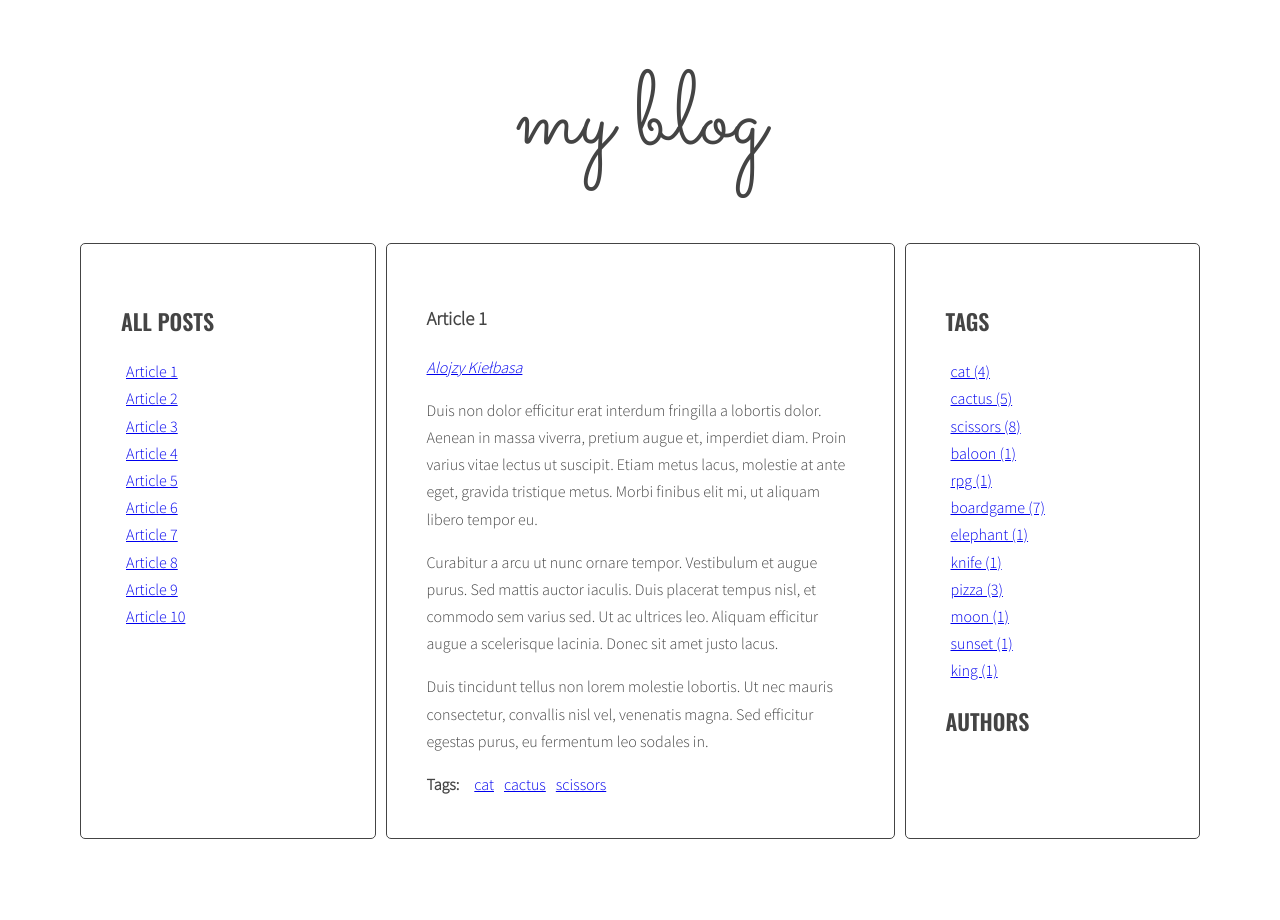
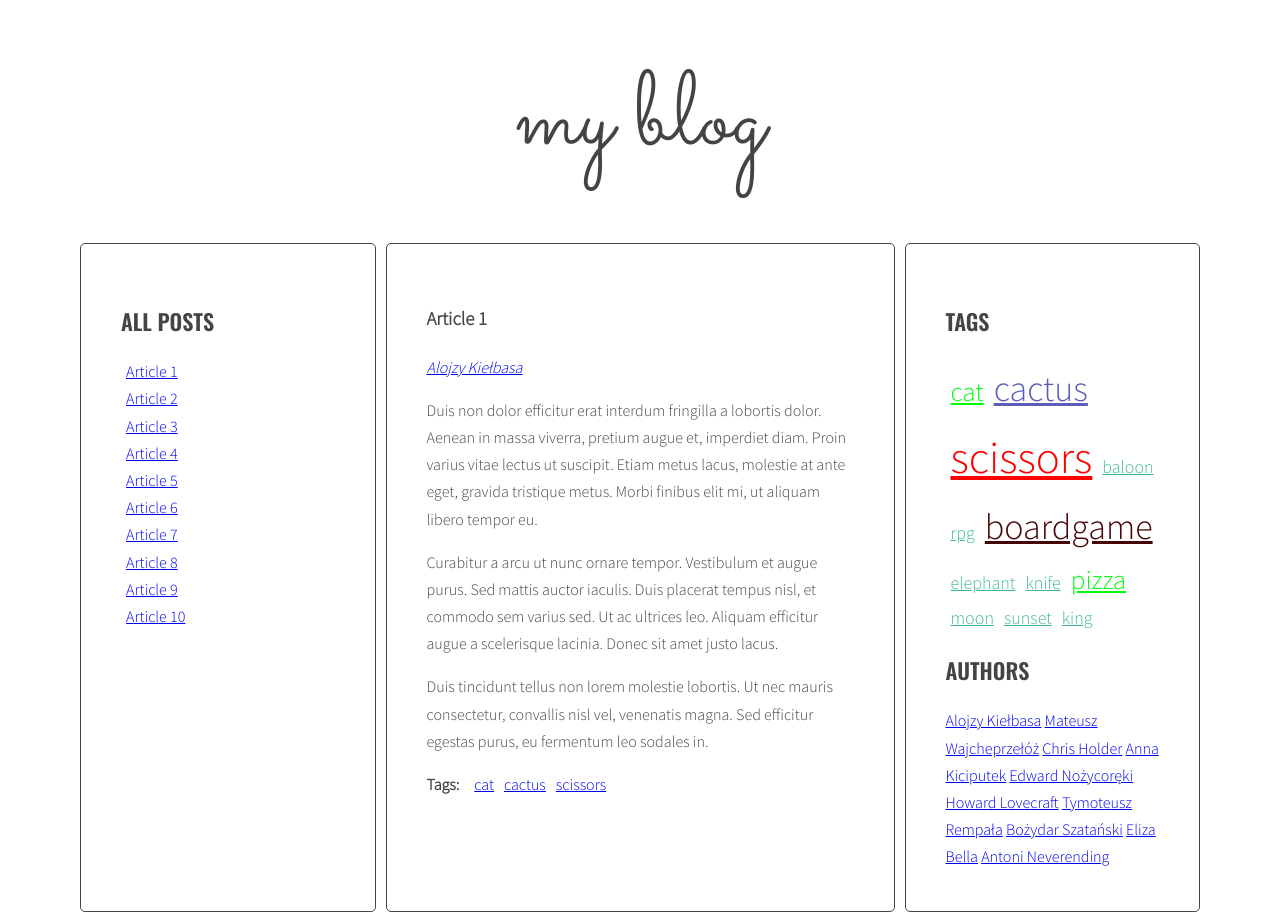
Before and after one commit to JAskierMP/javascript-blog, a website: page index.html in a window 1280 px wide. Before the commit the page ends 847 px from the top, so only its background shows below. Drawn offline with nearby package versions, Linux system fonts and the light colour scheme.

Commit message:
added author list to sidebar

```diff
--- a/js/script.js
+++ b/js/script.js
@@ -166,7 +166,7 @@
 
     /* [NEW] START LOOP: for each tag in allTags: */
     for (let tag in allTags) {
-      const tagLinkHTML = '<li class="' + calculateTagClass(allTags[tag], tagsParams) + '"><a href="#tag-' + tag + '">' + tag + ' (' + allTags[tag] + ')</a></li>';
+      const tagLinkHTML = '<li class="' + calculateTagClass(allTags[tag], tagsParams) + '"><a href="#tag-' + tag + '">' + tag + '</a></li>';
       console.log('tagLinkHTML:', tagLinkHTML);
 
       /* [NEW] generate code of a link and add it to allTagsHTML */
@@ -247,8 +247,12 @@
 
   const optArticleSelectors = '.post';
   const optArticleAuthorSelector = '.post-author';
+  const optAuthorsListSelector = '.authors.list';
 
   const generateAuthors = function () {
+
+    /* [NEW] create a new variable allAuthors with an empty array */
+    const allAuthors = [];
     /* find all articles */
     const articles = document.querySelectorAll(optArticleSelectors);
     /* START LOOP: for every article: */
@@ -257,16 +261,33 @@
       const authorsWrapper = article.querySelector(optArticleAuthorSelector);
 
       /* get author from data-author attribute */
-      const articleAuthor = article.getAttribute('data-author');
+      const author = article.getAttribute('data-author');
 
-      const linkHTML = '<a href="#author-' + articleAuthor + '"><span>' + articleAuthor + '</span></a>';
 
+      const articleAuthorsArray = author.split(' ');
+
+      //Start loop forch each author
+      for (let author of articleAuthorsArray);
+
+      const  linkHTML = '<a href="#author-' + author + '"><span>' + author + '</span></a>';
+      /* [NEW] check if this link is NOT already in allAuthors */
+      if (allAuthors.indexOf(linkHTML) == -1) {
+        /* [NEW] add generated code to allAuthors array */
+        allAuthors.push(linkHTML);
+      }
+      //end loop
       /* insert HTML of all the links into the authors wrapper */
 
-      authorsWrapper.innerHTML = linkHTML;
+      authorsWrapper.innerHTML = authorsWrapper.innerHTML + linkHTML;
 
       /* END LOOP: for every article: */
     }
+    /* [NEW] find list of authors in right column */
+    const authorList = document.querySelector(optAuthorsListSelector);
+
+    /* [NEW] add html from allTags to tagList */
+    authorList.innerHTML = allAuthors.join(' ');
+
   };
 
   generateAuthors();
--- a/sass/style.scss
+++ b/sass/style.scss
@@ -122,3 +122,42 @@ body {
     margin: 0 10px 0 0;
   }
 }
+
+.tags li {
+  display: inline-block;
+}
+
+.sidebar ul .tag-size-5 {
+  font-size: 45px;
+  a { color: red;
+  }
+}
+
+.sidebar ul .tag-size-4 {
+  font-size: 36px;
+  a { color: rgb(70, 5, 5);
+  }
+}
+
+.sidebar ul .tag-size-3 {
+  font-size: 36px;
+  a { color: rgb(92, 93, 184);
+  }
+}
+
+.sidebar ul .tag-size-2 {
+  font-size: 27px;
+  a { color: rgb(0, 255, 13);
+  }
+}
+
+.sidebar ul .tag-size-1 {
+  font-size: 18px;
+  a { color: rgb(61, 185, 144);
+  }
+}
+
+.authors li {
+  display: block;
+  font-size: 14px;
+}
```
Also changed, not shown: css/style.css, 1 other file.
